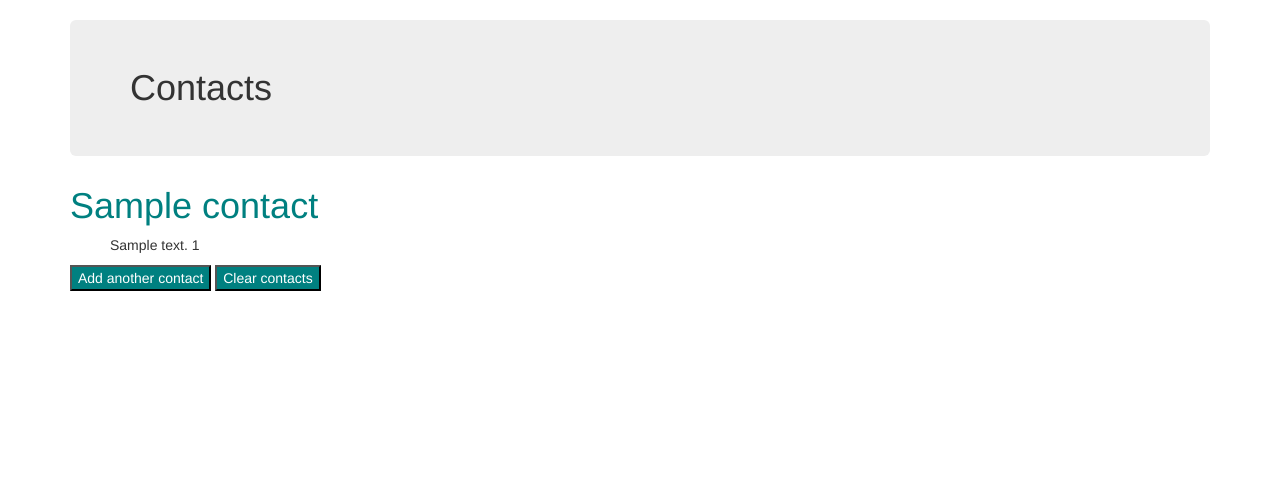
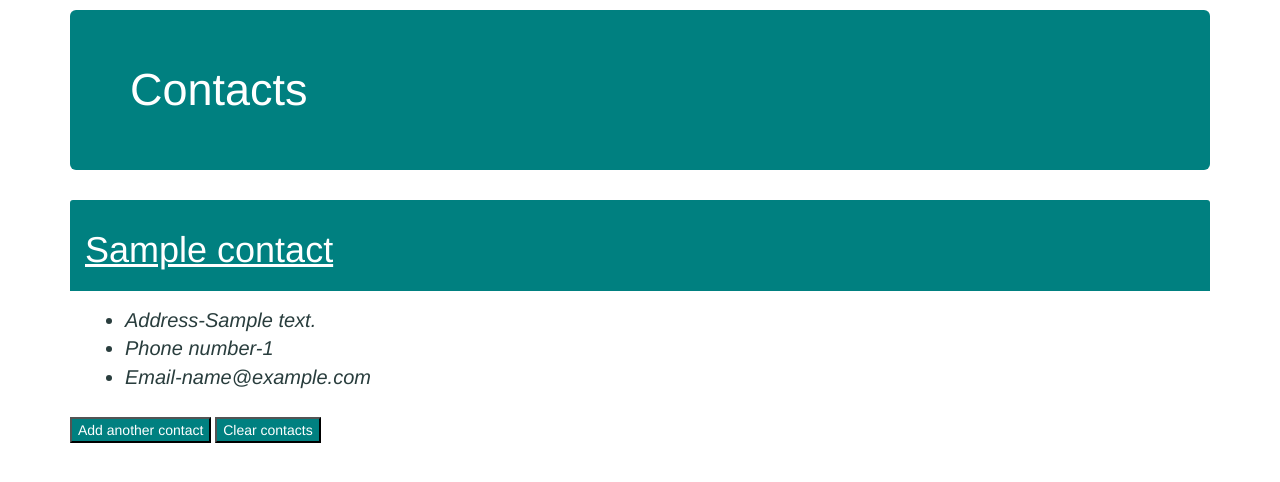
Before and after one commit to sleahy115/address-book-php, a PHP site: template views/form_output.html.twig in a window 1280 px wide. Shown: the top 482 px of the page. Run offline with PHP 8.4, Linux system fonts and the light colour scheme; the template is opened without the code that fills it: most values are stand-ins (such as "Sample title", 1, 10 or a date in 2020); some libraries are stand-ins or nearby versions.

Commit message:
add heading and panel styling, add email attribute to contact class

```diff
--- a/app/app.php
+++ b/app/app.php
@@ -23,7 +23,7 @@
 
     $app->post("/book", function() use ($app)
     {
-      $new_contact = new Contact($_POST['name'], $_POST['address'], $_POST['phone-number']);
+      $new_contact = new Contact($_POST['name'], $_POST['address'], $_POST['phone-number'], $_POST["email"]);
       $new_contact->save();
       return $app['twig']->render("form_output.html.twig", array("contact_list"=>$_SESSION['list_of_contacts']) );
     });
--- a/views/clear.html.twig
+++ b/views/clear.html.twig
@@ -6,8 +6,10 @@
       </head>
       <body>
     <div class="container">
-      <h1 class="jumbotron">Contacts</h1>
-      <h2>Your contacts have been cleared</h2>
+      <div class="jumbotron">Contacts</div>
+      <div class="panel-heading" id="heading">
+          <h2>Your contacts have been cleared</h2>
+      </div>
       <button type="button"><a href="/">Add another contact</a></button>
     </div>
       </body>
--- a/views/form_output.html.twig
+++ b/views/form_output.html.twig
@@ -6,13 +6,18 @@
       </head>
       <body>
     <div class="container">
-      <h1 class="jumbotron">Contacts</h1>
+      <div class="jumbotron">Contacts</div>
         {% for contact in contact_list %}
-        <h1>{{contact.name}}</h1>
-        <ul>
-            <l1>{{contact.address}}</l1>
-            <l1>{{contact.phone_number}}</l1>
-        </ul>
+        <div class="panel-heading" id="heading">
+            <h1>{{contact.name}}</h1>
+        </div>
+        <div class="panel-body">
+            <ul>
+                <li>Address-{{contact.address}}</li>
+                <li>Phone number-{{contact.phone_number}}</li>
+                <li>Email-{{contact.email}}</li>
+            </ul>
+        </div>
         {% endfor %}
       <button type="button"><a href="/">Add another contact</a></button>
       <button type="button"><a href="/clear">Clear contacts</a></button>
--- a/web/css.css
+++ b/web/css.css
@@ -1,10 +1,25 @@
+.jumbotron{
+    background-color: teal;
+    color: white;
+    font-size: 45px;
+    margin-top: 10px;
+}
 h1{
-    color: teal;
+    text-decoration: underline;
+}
+#heading{
+    background-color: teal;
+    color: white;
 }
 button {
     background-color: teal;
     color: white;
 }
-a {
+a{
     color: white;
 }
+li{
+    font-style: italic;
+    font-size: 20px;
+    color: #293d3d;
+}
```
Also changed, not shown: src/Contact.php (+12 -2 lines), views/input_form.html.twig (+10 -1 lines).
